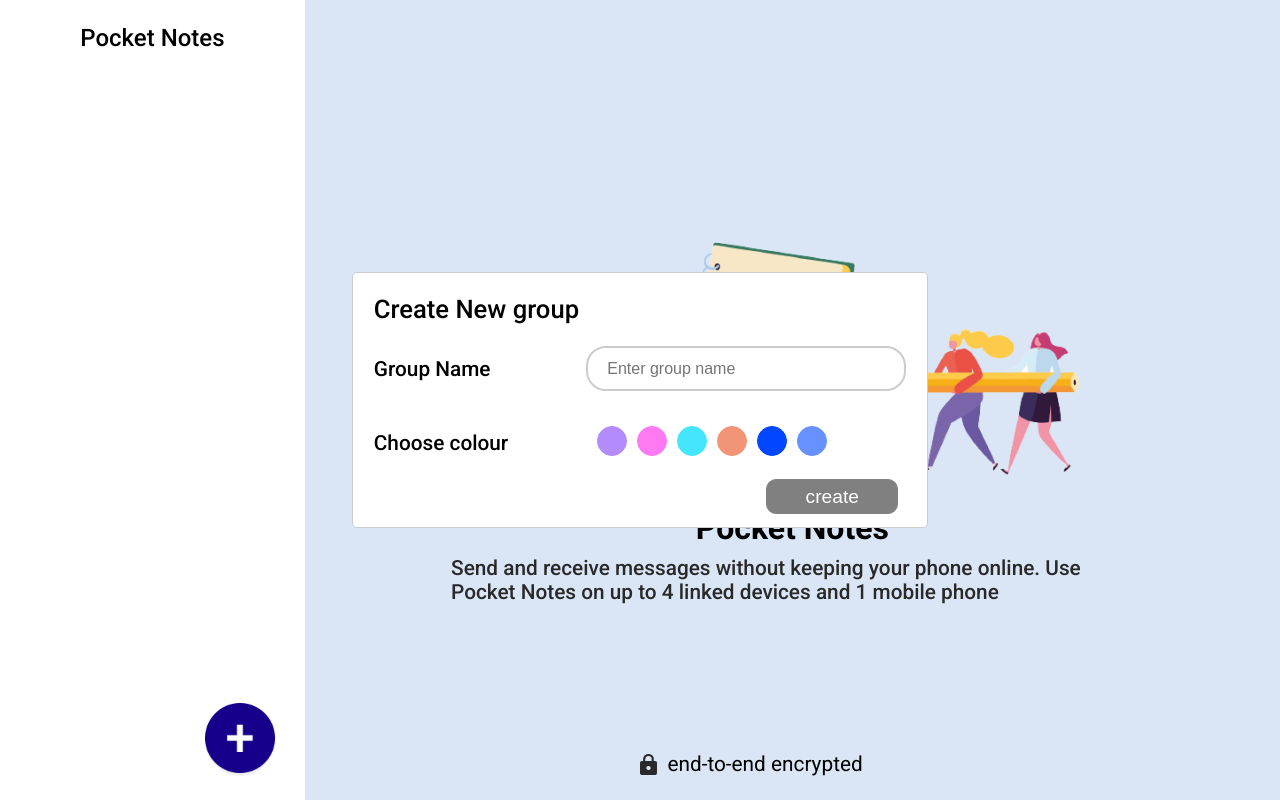
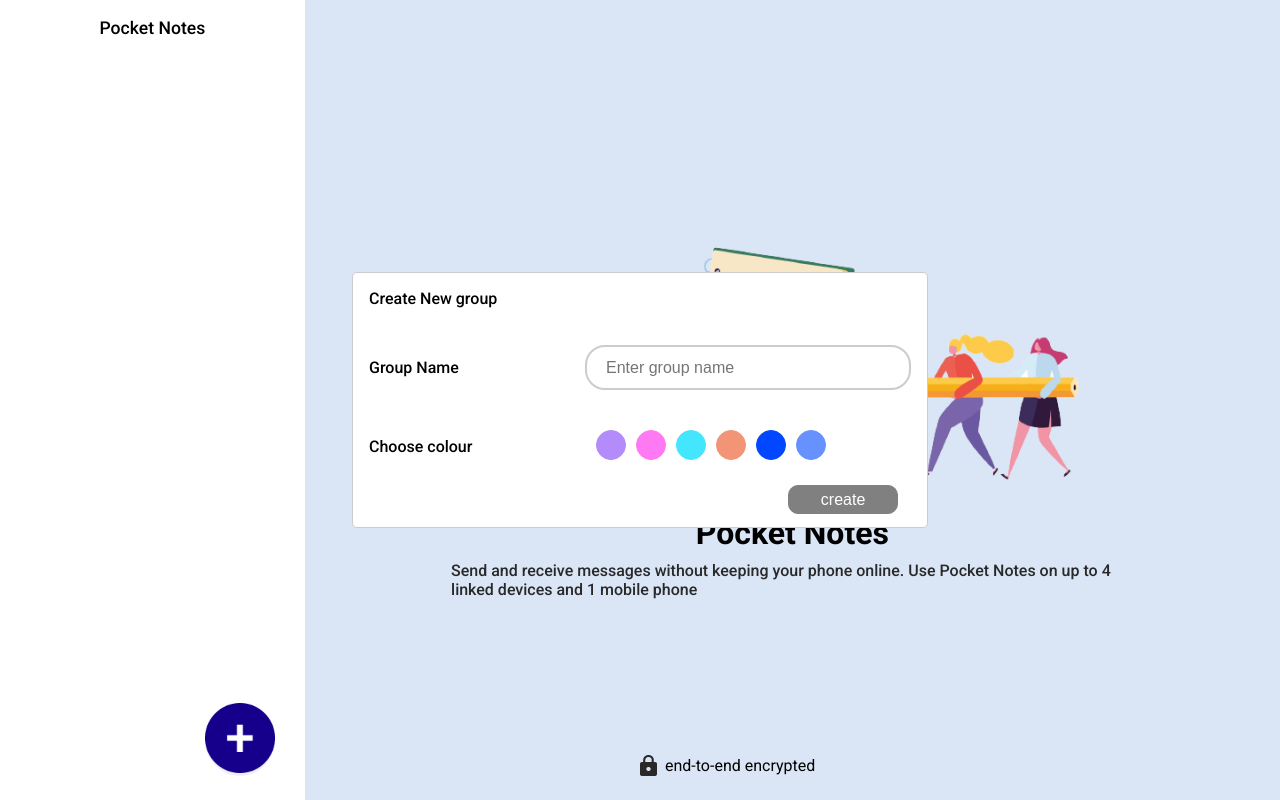
Before and after one commit to akashway/pocketnotes, a React (Vite) app: page / in a window 1280 px wide. Both pictures are taken after a click on the button 239 px from the left and 739 px from the top of the page. Built offline with nearby package versions, Linux system fonts and the light colour scheme.

Commit message:
refactor(ui): resolve font size issue

```diff
--- a/src/components/leftSection.module.css
+++ b/src/components/leftSection.module.css
@@ -31,7 +31,7 @@
 }
 
 .modal form {
-    font-size: 1.3rem;
+    font-size: 1rem;
     font-weight: 500;
     padding: 1em;
     width: 100%;
@@ -42,7 +42,7 @@
 }
 
 .modal p {
-    font-size: 1.6rem;
+    font-size: 1rem;
     flex: 1
 }
 
@@ -87,7 +87,7 @@
 
 .create-button {
     position: absolute;
-    font-size: 1.2rem;
+    font-size: 1rem;
     font-weight: 400;
     color: #FFFFFF;
     background-color: #001F8B;
@@ -102,7 +102,7 @@
 
 .create-button-disbale {
     position: absolute;
-    font-size: 1.2rem;
+    font-size: 1rem;
     font-weight: 400;
     color: #FFFFFF;
     background-color: gray;
@@ -118,7 +118,7 @@
     height: 10%;
     text-align: center;
     padding-top: 1em;
-    font-size: 1.5rem;
+    font-size: 1.1rem;
     font-weight: 500;
 }
 
@@ -139,7 +139,7 @@
     justify-content: flex-start;
     align-items: center;
     padding: 0.5em 0;
-    font-size: 1.2rem;
+    font-size: 1rem;
     font-weight: 500;
     color: #000000;
 
--- a/src/components/rightSection.module.css
+++ b/src/components/rightSection.module.css
@@ -9,7 +9,7 @@
 .right-container>div:first-child {
     flex: 1.3;
     background-color: #001F8B;
-    font-size: 1.2rem;
+    font-size: 1rem;
     font-weight: 500;
     color: #FFFFFF;
     display: flex;
@@ -95,7 +95,7 @@
 
 .logo-info p {
     font-weight: 500;
-    font-size: 1.3rem;
+    font-size: 1rem;
     color: #292929;
 
 }
@@ -109,7 +109,7 @@
 
 
 .encryption-message {
-    font-size: 1.3rem;
+    font-size: 1rem;
     font-weight: 400;
     display: flex;
     align-items: center;
```
